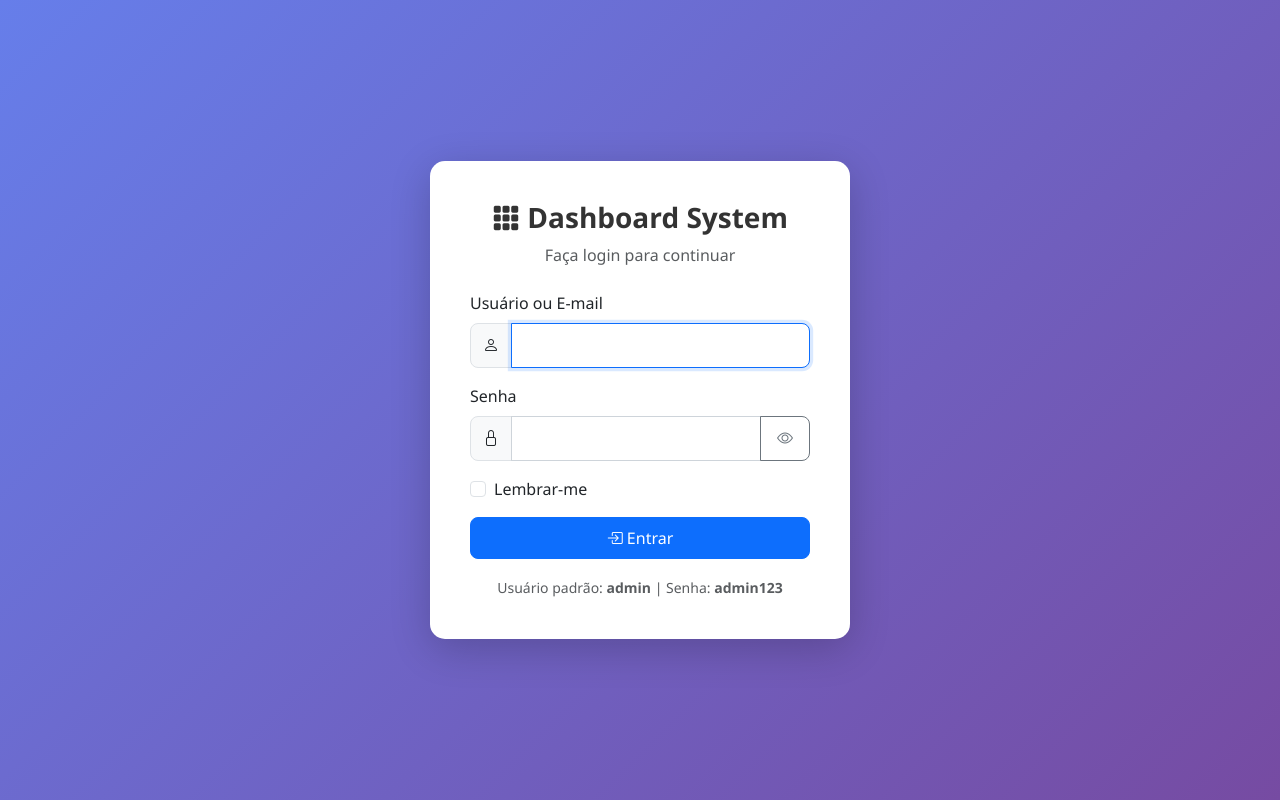
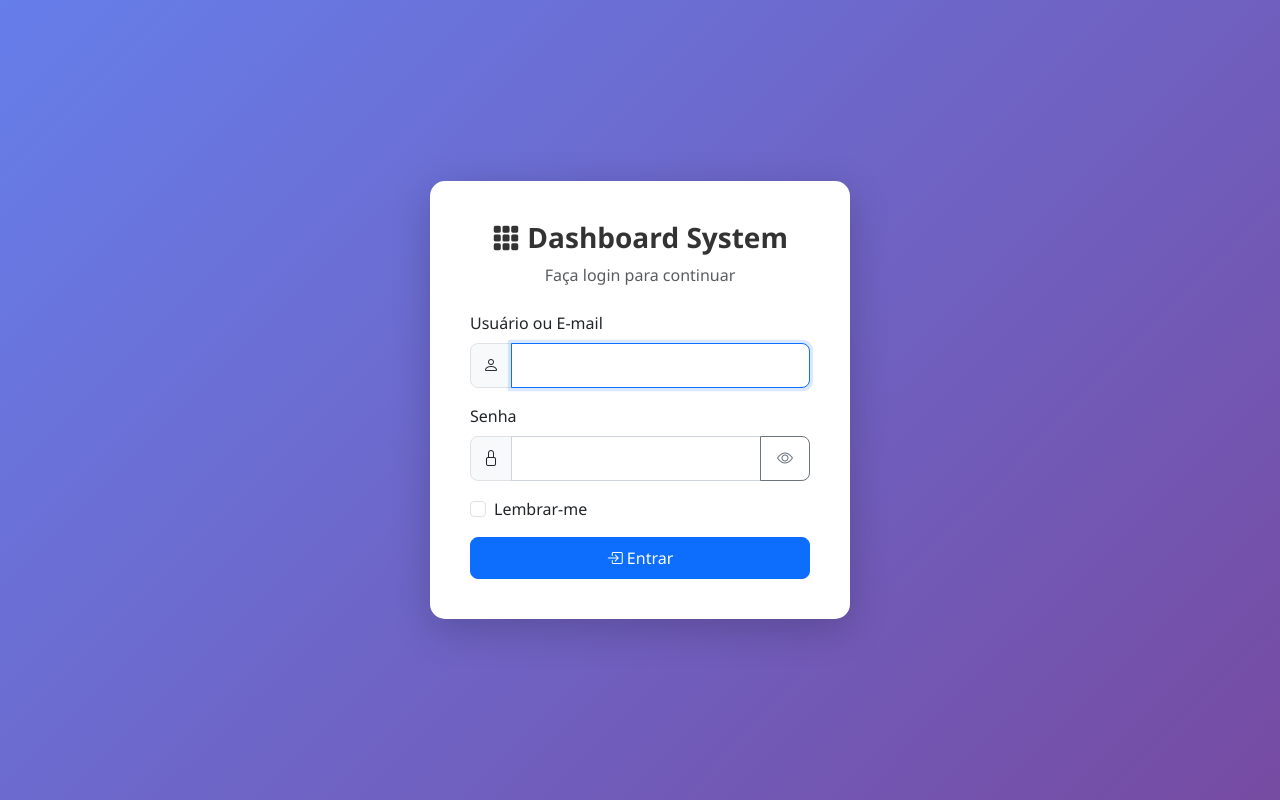
Before and after one commit to marcelookada87/tools_marcelo, a PHP site: page /tools_marcelo/ in a window 1280 px wide. Run offline with PHP 8.4, Linux system fonts and the light colour scheme; some libraries are stand-ins or nearby versions.

Commit message:
Remove default user credentials display from login page for improved security and user experience.

```diff
--- a/app/views/auth/login.php
+++ b/app/views/auth/login.php
@@ -41,12 +41,6 @@ require_once __DIR__ . '/../layouts/header.php';
                 <i class="bi bi-box-arrow-in-right"></i> Entrar
             </button>
         </form>
-
-        <div class="mt-3 text-center">
-            <small class="text-muted">
-                Usuário padrão: <strong>admin</strong> | Senha: <strong>admin123</strong>
-            </small>
-        </div>
     </div>
 </div>
 
```
